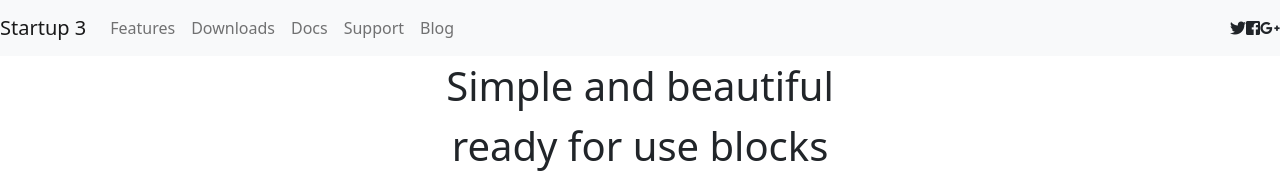
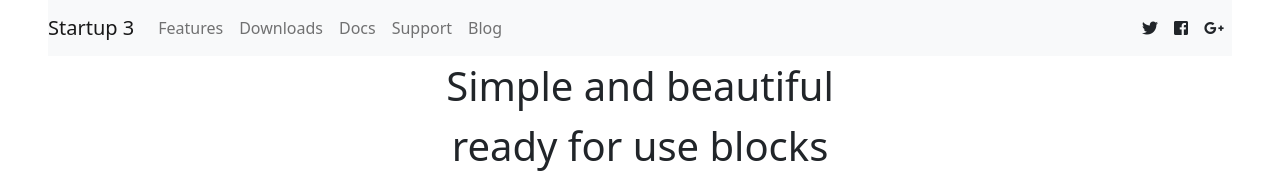
Before and after one commit to Iornav/bootstrap_startup, a plain HTML site: page startupbootstrap.html in a window 1280 px wide. Shown: the top 173 px of the page. Drawn offline with nearby package versions, Linux system fonts and the light colour scheme.

Commit message:
Second commit

```diff
--- a/startupbootstrap.html
+++ b/startupbootstrap.html
@@ -7,9 +7,12 @@
     <link rel="stylesheet" href="https://use.fontawesome.com/releases/v5.0.7/css/all.css">
     <link href="https://cdn.jsdelivr.net/npm/bootstrap@5.1.3/dist/css/bootstrap.min.css" rel="stylesheet" integrity="sha384-1BmE4kWBq78iYhFldvKuhfTAU6auU8tT94WrHftjDbrCEXSU1oBoqyl2QvZ6jIW3" crossorigin="anonymous">
     <title>Bootstrap Templates for Startup</title>
+    <style>
+
+    </style>
 </head>
 <body>
-  <nav class="navbar navbar-expand-sm navbar-light bg-light" padding >
+  <nav class="navbar navbar-expand-sm navbar-light bg-light mx-sm-5 bg-warning" >
     <a class="navbar-brand" href="#" >Startup 3</a>
     <button class="navbar-toggler" type="button" data-toggle="collapse" data-target="#navbarNav" aria-controls="navbarNav" aria-expanded="false" aria-label="Toggle navigation">
       <span class="navbar-toggler-icon"></span>
@@ -36,9 +39,9 @@
     <!-- Right elements -->
     <div class="d-flex align-items-center">
       <!-- Icon -->
-      <i class="fab fa-twitter" aria-hidden="true"></i>
-      <i class="fab fa-facebook-square" aria-hidden="true"></i>
-      <i class="fab fa-google-plus-g" aria-hidden="true"></i>
+      <i class="fab fa-twitter p-2" aria-hidden="true"></i>
+      <i class="fab fa-facebook-square p-2" aria-hidden="true"></i>
+      <i class="fab fa-google-plus-g p-2" aria-hidden="true"></i>
     </div>
     <!-- Right elements -->
   </nav>
```
